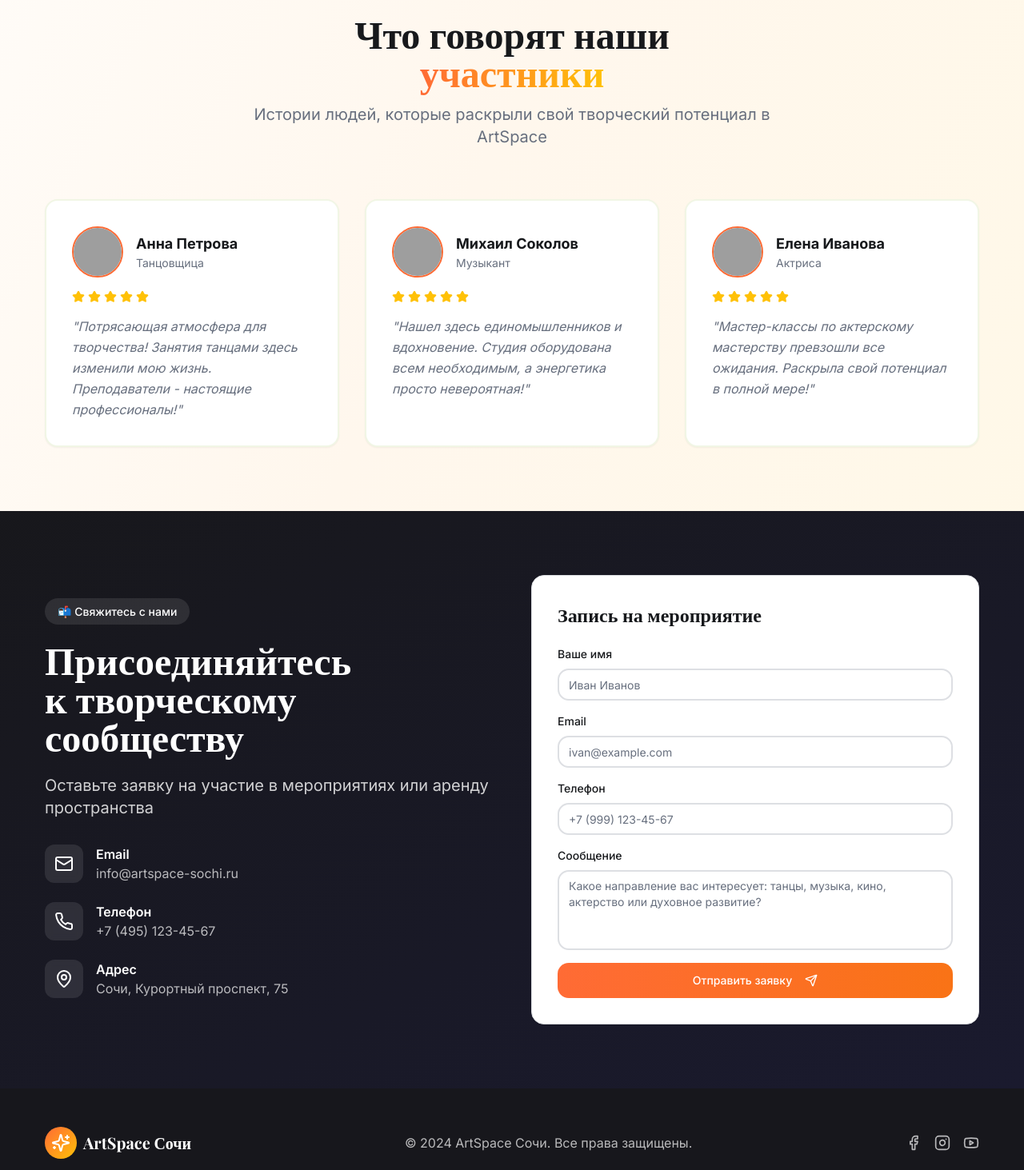
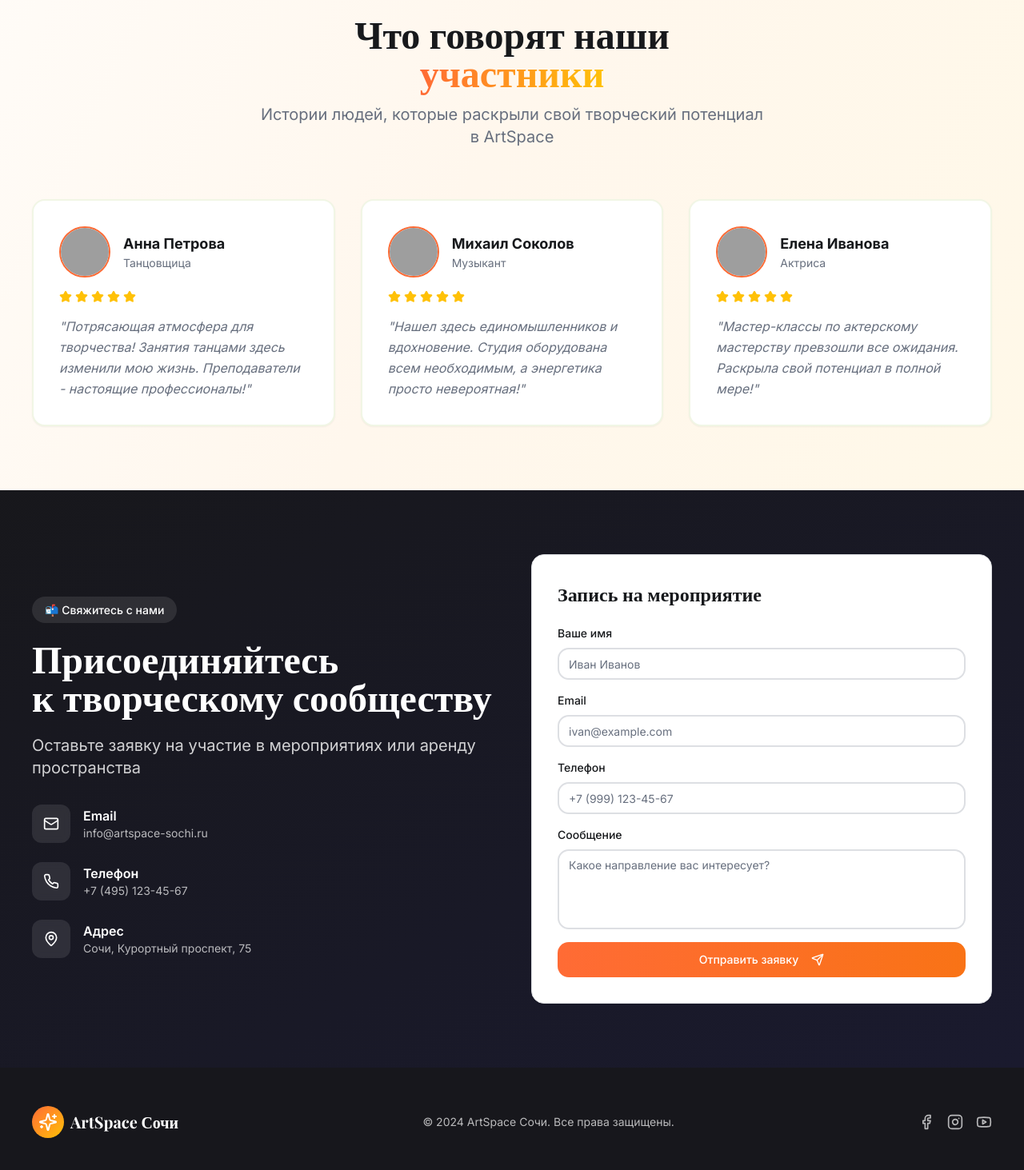
Before and after one commit to pr-poehali-dev/landing-page-creation-14, a React (Vite) app: page / in a window 1280 px wide. Shown: the part 1227-2690 px from the top of the page at 80% size. Built offline with nearby package versions, Linux system fonts and the light colour scheme; grey boxes are pictures that could not be loaded.

Commit message:
Адаптация сайта под мобильные устройства

```diff
--- a/src/index.css
+++ b/src/index.css
@@ -99,5 +99,16 @@
 
   body {
     @apply bg-background text-foreground;
+    overflow-x: hidden;
+    max-width: 100vw;
+  }
+
+  html {
+    overflow-x: hidden;
+    max-width: 100vw;
+  }
+
+  * {
+    max-width: 100%;
   }
 }
--- a/src/pages/Index.tsx
+++ b/src/pages/Index.tsx
@@ -137,7 +137,7 @@ const Index = () => {
       )}
 
       <section id="home" className="pt-20 sm:pt-24 md:pt-32 pb-10 sm:pb-12 md:pb-20 px-4 sm:px-6">
-        <div className="container mx-auto">
+        <div className="container mx-auto max-w-full">
           <div className="grid lg:grid-cols-2 gap-12 items-center">
             <div className="space-y-6 sm:space-y-8 animate-fade-in">
               <div className="inline-block">
@@ -145,7 +145,7 @@ const Index = () => {
                   ✨ Творческое пространство
                 </span>
               </div>
-              <h1 className="font-display text-4xl sm:text-5xl md:text-6xl lg:text-7xl font-bold leading-tight">
+              <h1 className="font-display text-3xl sm:text-4xl md:text-5xl lg:text-6xl xl:text-7xl font-bold leading-tight">
                 Пространство
                 <br />
                 <span className="bg-gradient-to-r from-orange via-orange-light to-gold bg-clip-text text-transparent">
@@ -165,20 +165,20 @@ const Index = () => {
                   Расписание
                 </Button>
               </div>
-              <div className="flex items-center gap-4 sm:gap-8 pt-8 overflow-x-auto">
+              <div className="flex items-center gap-3 sm:gap-6 lg:gap-8 pt-6 sm:pt-8">
                 <div>
-                  <div className="font-display text-3xl sm:text-4xl font-bold text-orange whitespace-nowrap">1200+</div>
-                  <div className="text-xs sm:text-sm text-muted-foreground whitespace-nowrap">Участников</div>
+                  <div className="font-display text-2xl sm:text-3xl lg:text-4xl font-bold text-orange">1200+</div>
+                  <div className="text-xs sm:text-sm text-muted-foreground">Участников</div>
                 </div>
                 <div className="w-px h-12 bg-border"></div>
                 <div>
-                  <div className="font-display text-3xl sm:text-4xl font-bold text-orange whitespace-nowrap">50+</div>
-                  <div className="text-xs sm:text-sm text-muted-foreground whitespace-nowrap">Мероприятий</div>
+                  <div className="font-display text-2xl sm:text-3xl lg:text-4xl font-bold text-orange">50+</div>
+                  <div className="text-xs sm:text-sm text-muted-foreground">Мероприятий</div>
                 </div>
                 <div className="w-px h-12 bg-border"></div>
                 <div>
-                  <div className="font-display text-3xl sm:text-4xl font-bold text-orange whitespace-nowrap">5</div>
-                  <div className="text-xs sm:text-sm text-muted-foreground whitespace-nowrap">Направлений</div>
+                  <div className="font-display text-2xl sm:text-3xl lg:text-4xl font-bold text-orange">5</div>
+                  <div className="text-xs sm:text-sm text-muted-foreground">Направлений</div>
                 </div>
               </div>
             </div>
@@ -195,7 +195,7 @@ const Index = () => {
       </section>
 
       <section className="py-12 sm:py-20 px-4 sm:px-6 bg-white/50">
-        <div className="container mx-auto">
+        <div className="container mx-auto max-w-full">
           <div className="grid grid-cols-1 sm:grid-cols-2 lg:grid-cols-4 gap-4 sm:gap-6">
             {features.map((feature, index) => (
               <Card
@@ -215,19 +215,19 @@ const Index = () => {
       </section>
 
       <section id="reviews" className="py-12 sm:py-20 px-4 sm:px-6">
-        <div className="container mx-auto">
+        <div className="container mx-auto max-w-full">
           <div className="text-center mb-10 sm:mb-16 animate-fade-in">
             <span className="px-4 py-2 bg-gold/20 text-gold rounded-full text-sm font-medium">
               ⭐ Отзывы
             </span>
-            <h2 className="font-display text-3xl sm:text-4xl md:text-5xl font-bold mt-6 mb-4">
+            <h2 className="font-display text-2xl sm:text-3xl md:text-4xl lg:text-5xl font-bold mt-6 mb-4">
               Что говорят наши
               <br />
               <span className="bg-gradient-to-r from-orange to-gold bg-clip-text text-transparent">
                 участники
               </span>
             </h2>
-            <p className="text-lg sm:text-xl text-muted-foreground max-w-2xl mx-auto">
+            <p className="text-base sm:text-lg md:text-xl text-muted-foreground max-w-2xl mx-auto px-4">
               Истории людей, которые раскрыли свой творческий потенциал в ArtSpace
             </p>
           </div>
@@ -265,47 +265,47 @@ const Index = () => {
       </section>
 
       <section id="contacts" className="py-12 sm:py-20 px-4 sm:px-6 bg-gradient-to-br from-accent to-blue-dark text-white">
-        <div className="container mx-auto">
-          <div className="grid lg:grid-cols-2 gap-12 items-center">
+        <div className="container mx-auto max-w-full">
+          <div className="grid grid-cols-1 lg:grid-cols-2 gap-8 lg:gap-12 items-center">
             <div className="animate-fade-in">
               <span className="px-4 py-2 bg-white/10 backdrop-blur-sm rounded-full text-sm font-medium">
                 📬 Свяжитесь с нами
               </span>
-              <h2 className="font-display text-3xl sm:text-4xl md:text-5xl font-bold mt-6 mb-6">
+              <h2 className="font-display text-2xl sm:text-3xl md:text-4xl lg:text-5xl font-bold mt-6 mb-6">
                 Присоединяйтесь
                 <br />
                 к творческому сообществу
               </h2>
-              <p className="text-lg sm:text-xl text-white/80 mb-8">
+              <p className="text-base sm:text-lg md:text-xl text-white/80 mb-6 sm:mb-8">
                 Оставьте заявку на участие в мероприятиях или аренду пространства
               </p>
 
-              <div className="space-y-6">
-                <div className="flex items-center gap-4">
-                  <div className="w-12 h-12 rounded-xl bg-white/10 backdrop-blur-sm flex items-center justify-center">
-                    <Icon name="Mail" size={24} />
+              <div className="space-y-4 sm:space-y-6">
+                <div className="flex items-center gap-3 sm:gap-4">
+                  <div className="w-10 h-10 sm:w-12 sm:h-12 rounded-xl bg-white/10 backdrop-blur-sm flex items-center justify-center flex-shrink-0">
+                    <Icon name="Mail" size={20} />
                   </div>
-                  <div>
-                    <div className="font-semibold">Email</div>
-                    <div className="text-white/70">info@artspace-sochi.ru</div>
+                  <div className="min-w-0">
+                    <div className="font-semibold text-sm sm:text-base">Email</div>
+                    <div className="text-white/70 text-xs sm:text-sm break-all">info@artspace-sochi.ru</div>
                   </div>
                 </div>
-                <div className="flex items-center gap-4">
-                  <div className="w-12 h-12 rounded-xl bg-white/10 backdrop-blur-sm flex items-center justify-center">
-                    <Icon name="Phone" size={24} />
+                <div className="flex items-center gap-3 sm:gap-4">
+                  <div className="w-10 h-10 sm:w-12 sm:h-12 rounded-xl bg-white/10 backdrop-blur-sm flex items-center justify-center flex-shrink-0">
+                    <Icon name="Phone" size={20} />
                   </div>
-                  <div>
-                    <div className="font-semibold">Телефон</div>
-                    <div className="text-white/70">+7 (495) 123-45-67</div>
+                  <div className="min-w-0">
+                    <div className="font-semibold text-sm sm:text-base">Телефон</div>
+                    <div className="text-white/70 text-xs sm:text-sm">+7 (495) 123-45-67</div>
                   </div>
                 </div>
-                <div className="flex items-center gap-4">
-                  <div className="w-12 h-12 rounded-xl bg-white/10 backdrop-blur-sm flex items-center justify-center">
-                    <Icon name="MapPin" size={24} />
+                <div className="flex items-center gap-3 sm:gap-4">
+                  <div className="w-10 h-10 sm:w-12 sm:h-12 rounded-xl bg-white/10 backdrop-blur-sm flex items-center justify-center flex-shrink-0">
+                    <Icon name="MapPin" size={20} />
                   </div>
-                  <div>
-                    <div className="font-semibold">Адрес</div>
-                    <div className="text-white/70">Сочи, Курортный проспект, 75</div>
+                  <div className="min-w-0">
+                    <div className="font-semibold text-sm sm:text-base">Адрес</div>
+                    <div className="text-white/70 text-xs sm:text-sm">Сочи, Курортный проспект, 75</div>
                   </div>
                 </div>
               </div>
@@ -351,7 +351,7 @@ const Index = () => {
                 <div>
                   <label className="block text-sm font-medium mb-2 text-foreground">Сообщение</label>
                   <Textarea
-                    placeholder="Какое направление вас интересует: танцы, музыка, кино, актерство или духовное развитие?"
+                    placeholder="Какое направление вас интересует?"
                     value={formData.message}
                     onChange={(e) => setFormData({...formData, message: e.target.value})}
                     rows={4}
@@ -373,18 +373,18 @@ const Index = () => {
       </section>
 
       <footer className="py-8 sm:py-12 px-4 sm:px-6 bg-accent text-white/70">
-        <div className="container mx-auto">
-          <div className="flex flex-col md:flex-row items-center justify-between gap-6">
+        <div className="container mx-auto max-w-full">
+          <div className="flex flex-col md:flex-row items-center justify-between gap-4 sm:gap-6">
             <div className="flex items-center gap-2">
               <div className="w-10 h-10 rounded-full bg-gradient-to-br from-orange to-gold flex items-center justify-center">
                 <Icon name="Sparkles" className="text-white" size={24} />
               </div>
-              <span className="font-display text-xl font-bold text-white">ArtSpace Сочи</span>
+              <span className="font-display text-base sm:text-xl font-bold text-white whitespace-nowrap">ArtSpace Сочи</span>
             </div>
             <div className="text-center md:text-left">
-              <p>© 2024 ArtSpace Сочи. Все права защищены.</p>
+              <p className="text-xs sm:text-sm">© 2024 ArtSpace Сочи. Все права защищены.</p>
             </div>
-            <div className="flex gap-4">
+            <div className="flex gap-3 sm:gap-4 flex-shrink-0">
               <a href="#" className="hover:text-white transition-colors">
                 <Icon name="Facebook" size={20} />
               </a>
--- a/tailwind.config.ts
+++ b/tailwind.config.ts
@@ -12,7 +12,11 @@ export default {
 	theme: {
 		container: {
 			center: true,
-			padding: '2rem',
+			padding: {
+				DEFAULT: '1rem',
+				sm: '1.5rem',
+				lg: '2rem'
+			},
 			screens: {
 				'2xl': '1400px'
 			}
```
